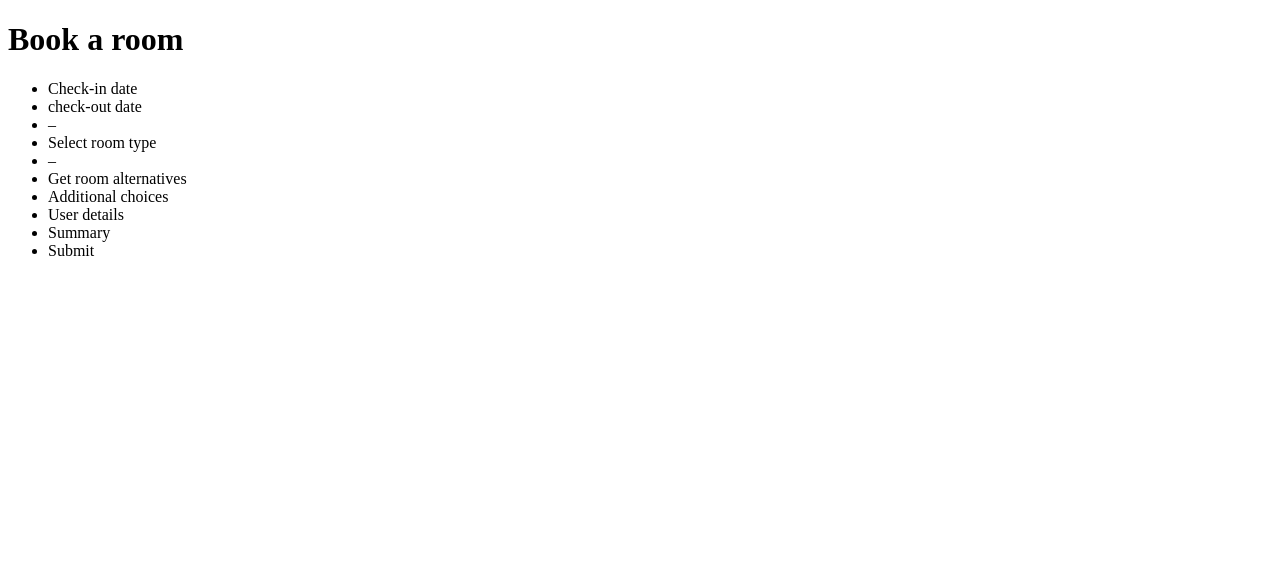
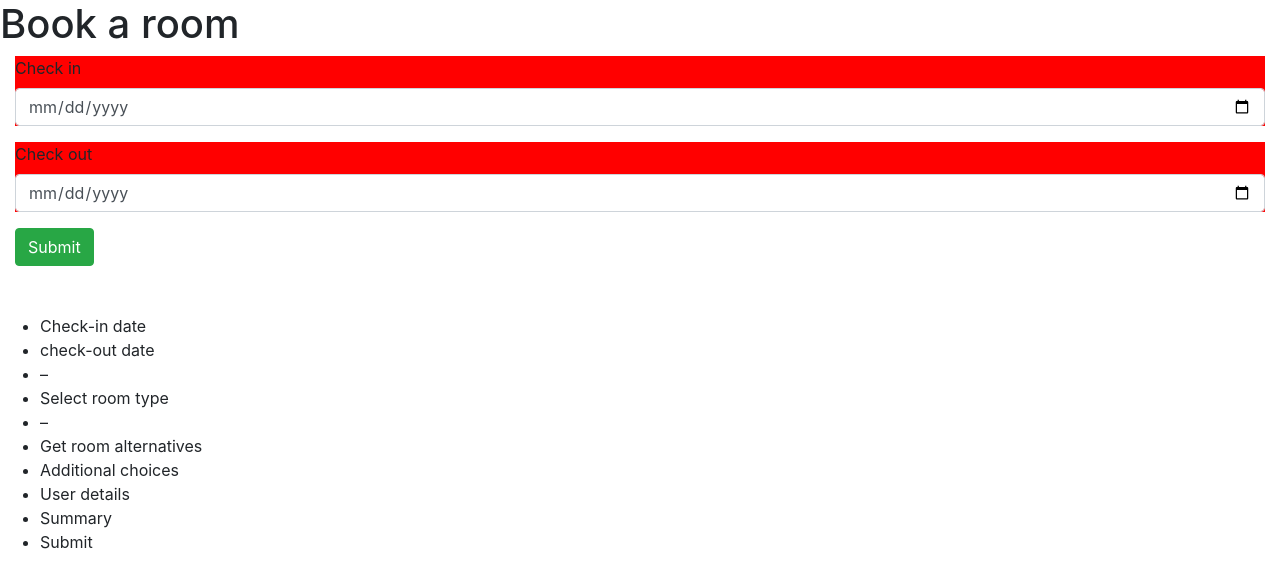
Before and after one commit to tobiasolssonse/ng-booking-app, an Angular app: page / in a window 1280 px wide. Shown: the top 588 px of the page. Built offline with nearby package versions, Linux system fonts and the light colour scheme.

Commit message:
börjat med checkin och checkout date

```diff
--- a/angular.json
+++ b/angular.json
@@ -23,7 +23,8 @@
               "src/assets"
             ],
             "styles": [
-              "src/styles.css"
+              "src/styles.css",
+              "node_modules/bootstrap/dist/css/bootstrap.min.css"
             ],
             "scripts": [],
             "es5BrowserSupport": true
--- a/package.json
+++ b/package.json
@@ -19,6 +19,7 @@
     "@angular/platform-browser": "~7.2.0",
     "@angular/platform-browser-dynamic": "~7.2.0",
     "@angular/router": "~7.2.0",
+    "bootstrap": "^4.3.1",
     "core-js": "^2.5.4",
     "rxjs": "~6.3.3",
     "tslib": "^1.9.0",
--- a/src/app/app.component.html
+++ b/src/app/app.component.html
@@ -2,6 +2,8 @@
   <h1>
    Book a room
   </h1>
+<booking-date></booking-date>
+<br><br>
   <ul>
     <li>Check-in date</li>
     <li>check-out date</li>
@@ -14,4 +16,5 @@
     <li>Summary</li>
     <li>Submit</li>
   </ul>
+
 </div>
--- /dev/null
+++ b/src/app/booking-date/booking-date.component.css
@@ -0,0 +1,3 @@
+.form-group{
+    background-color: #f00;
+}
--- /dev/null
+++ b/src/app/booking-date/booking-date.component.html
@@ -0,0 +1,26 @@
+  <form class="col-md-12">
+      <div class="form-group">
+        <label for="checkin">Check in</label>
+        <input type="date"
+          class="form-control"
+          id="checkin"
+          name="checkin"
+          [ngModel]="checkInDate" (ngModelChange)="checkInDate = $event"
+          required>
+      </div>
+
+      <div class="form-group">
+        <label for="checkout">Check out</label>
+        <input type="date"
+          class="form-control"
+          id="checkout"
+          name="checkout"
+          [ngModel]="checkOutDate" (ngModelChange)="checkOutDate = $event"
+          required>
+      </div>
+
+      <button type="submit" class="btn btn-success">Submit</button>
+
+    </form>
+    <p *ngIf=checkInDate>Check in: {{checkInDate}}</p>
+    <p *ngIf=checkOutDate>Check in: {{checkOutDate}}</p>
--- /dev/null
+++ b/src/app/booking-date/booking-date.component.ts
@@ -0,0 +1,13 @@
+import { Component, OnInit } from '@angular/core';
+@Component({
+  selector: 'booking-date',
+  templateUrl: './booking-date.component.html',
+  styleUrls: ['./booking-date.component.css']
+})
+export class BookingDateComponent implements OnInit {
+
+  constructor() { }
+  ngOnInit() {
+  }
+
+}
--- a/src/styles.css
+++ b/src/styles.css
@@ -1 +1,2 @@
 /* You can add global styles to this file, and also import other style files */
+@import "~bootstrap/dist/css/bootstrap.min.css";
```
Also changed, not shown: src/app/app.module.ts (+6 -2 lines), 2 other files (tests, documents, lock files or other folders).
